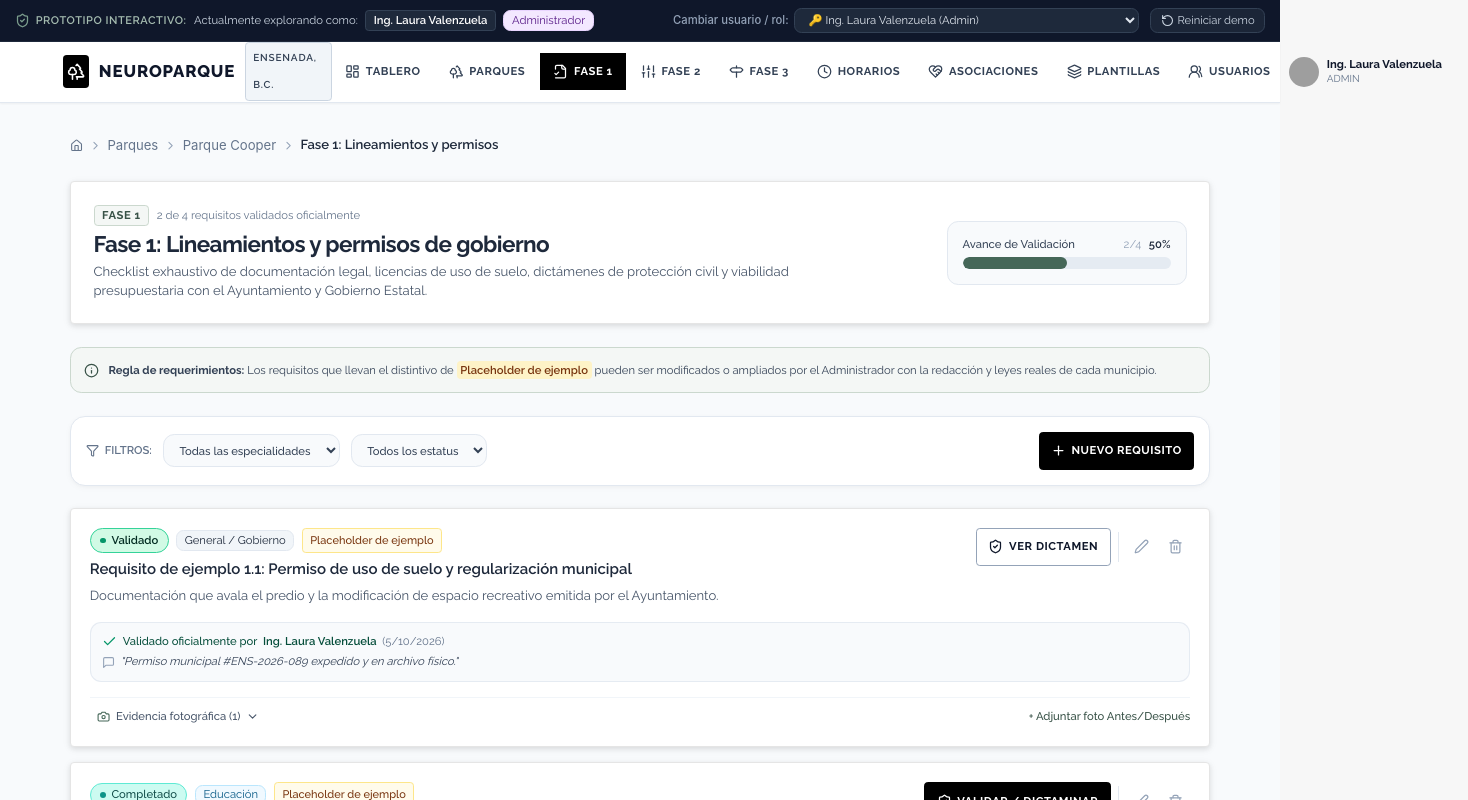
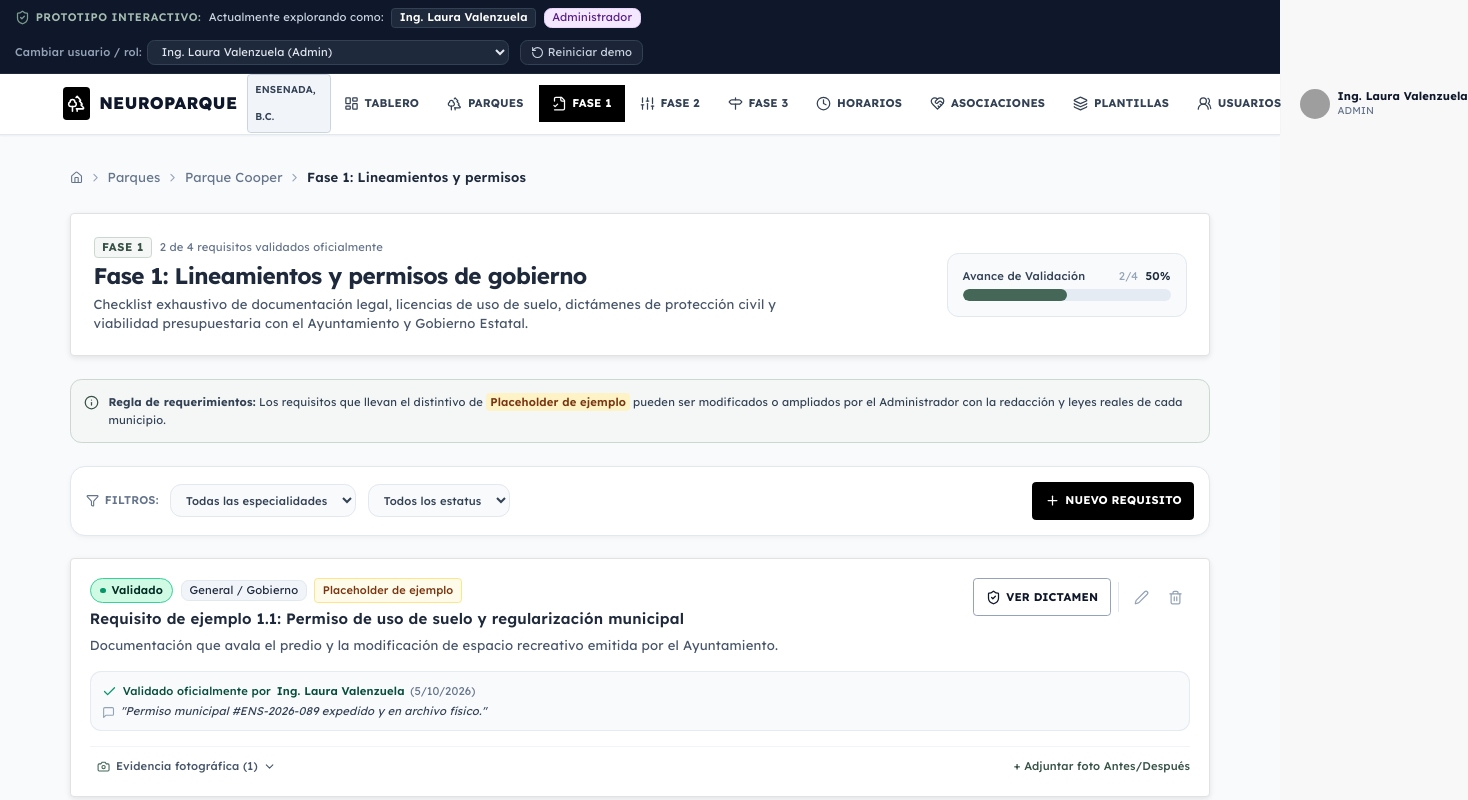
Before and after one commit to FRQ23/neuropark, a React (Vite) app: page /parks/park-ensenada-cooper/phase-1 in a window 1280 px wide. Shown: the top 800 px of the page, 1468 px wide, since content can reach past the window. Built offline with nearby package versions, Linux system fonts and the light colour scheme; grey boxes are pictures that could not be loaded.

Commit message:
style: remove all emojis from UI and adopt Lexend font designed for dyslexia and readability

```diff
--- a/index.html
+++ b/index.html
@@ -5,7 +5,9 @@
   <meta name="viewport" content="width=device-width, initial-scale=1">
   <title>NeuroParque | Gestión y Adecuación de Parques Inclusivos</title>
   <link rel="stylesheet" href="https://www.w3schools.com/w3css/4/w3.css">
-  <link rel="stylesheet" href="https://fonts.googleapis.com/css?family=Raleway:300,400,500,600,700,800">
+  <link rel="preconnect" href="https://fonts.googleapis.com">
+  <link rel="preconnect" href="https://fonts.gstatic.com" crossorigin>
+  <link href="https://fonts.googleapis.com/css2?family=Lexend:wght@300;400;500;600;700;800&display=swap" rel="stylesheet">
   <link rel="stylesheet" href="https://cdnjs.cloudflare.com/ajax/libs/font-awesome/4.7.0/css/font-awesome.min.css">
 </head>
 <body>
--- a/src/components/infrastructure/AddInfrastructureModal.tsx
+++ b/src/components/infrastructure/AddInfrastructureModal.tsx
@@ -58,9 +58,9 @@ export const AddInfrastructureModal: React.FC<AddInfrastructureModalProps> = ({
           value={type}
           onChange={(e) => setType(e.target.value as InfrastructureType)}
           options={[
-            { value: 'equipment', label: '🎡 Aparato / Equipamiento Especial' },
-            { value: 'infrastructure', label: '🏗️ Infraestructura / Adecuación Física' },
-            { value: 'color_spec', label: '🎨 Especificación Cromática (Color de bajo estímulo)' },
+            { value: 'equipment', label: 'Aparato / Equipamiento Especial' },
+            { value: 'infrastructure', label: 'Infraestructura / Adecuación Física' },
+            { value: 'color_spec', label: 'Especificación Cromática (Color de bajo estímulo)' },
           ]}
         />
 
--- a/src/components/infrastructure/ListView.tsx
+++ b/src/components/infrastructure/ListView.tsx
@@ -96,9 +96,9 @@ export const ListView: React.FC<ListViewProps> = ({
             className="w-full text-xs rounded-xl border border-slate-300 p-2 bg-slate-50 text-slate-700 focus:outline-none"
           >
             <option value="all">Todos los estados</option>
-            <option value="completed">✓ Cambio físico realizado</option>
-            <option value="pending">⏳ Pendiente de realización</option>
-            <option value="validated">🛡️ Validado oficialmente</option>
+            <option value="completed">Cambio físico realizado</option>
+            <option value="pending">Pendiente de realización</option>
+            <option value="validated">Validado oficialmente</option>
           </select>
         </div>
       </div>
--- a/src/components/layout/RoleSwitcherBanner.tsx
+++ b/src/components/layout/RoleSwitcherBanner.tsx
@@ -58,7 +58,7 @@ export const RoleSwitcherBanner: React.FC = () => {
                 .filter((u) => u.role === 'admin')
                 .map((u) => (
                   <option key={u.id} value={u.id}>
-                    🔑 {u.name} (Admin)
+                    {u.name} (Admin)
                   </option>
                 ))}
             </optgroup>
@@ -67,7 +67,7 @@ export const RoleSwitcherBanner: React.FC = () => {
                 .filter((u) => u.role === 'committee')
                 .map((u) => (
                   <option key={u.id} value={u.id}>
-                    🎓 {u.name}
+                    {u.name}
                   </option>
                 ))}
             </optgroup>
@@ -76,7 +76,7 @@ export const RoleSwitcherBanner: React.FC = () => {
                 .filter((u) => u.role === 'viewer')
                 .map((u) => (
                   <option key={u.id} value={u.id}>
-                    👁️ {u.name} (Solo lectura)
+                    {u.name} (Solo lectura)
                   </option>
                 ))}
             </optgroup>
--- a/src/components/phases/EvidenceUploadModal.tsx
+++ b/src/components/phases/EvidenceUploadModal.tsx
@@ -75,8 +75,8 @@ export const EvidenceUploadModal: React.FC<EvidenceUploadModalProps> = ({
           value={type}
           onChange={(e) => setType(e.target.value as 'before' | 'after')}
           options={[
-            { value: 'after', label: '📸 Estado Posterior / Adecuación Realizada ("Después")' },
-            { value: 'before', label: '🏚️ Estado Original / Previo a la Adecuación ("Antes")' },
+            { value: 'after', label: 'Estado Posterior / Adecuación Realizada ("Después")' },
+            { value: 'before', label: 'Estado Original / Previo a la Adecuación ("Antes")' },
           ]}
         />
 
--- a/src/components/phases/RequirementValidationModal.tsx
+++ b/src/components/phases/RequirementValidationModal.tsx
@@ -34,10 +34,10 @@ export const RequirementValidationModal: React.FC<RequirementValidationModalProp
   };
 
   const statusOptions = [
-    { value: 'pending', label: '⏳ Pendiente de inicio' },
-    { value: 'in_progress', label: '🛠️ En progreso / En trámite' },
-    { value: 'completed', label: '📋 Completado (Listo para dictamen del comité)' },
-    { value: 'validated', label: '✅ Validado oficialmente por el especialista' },
+    { value: 'pending', label: 'Pendiente de inicio' },
+    { value: 'in_progress', label: 'En progreso / En trámite' },
+    { value: 'completed', label: 'Completado (Listo para dictamen del comité)' },
+    { value: 'validated', label: 'Validado oficialmente por el especialista' },
   ];
 
   return (
--- a/src/index.css
+++ b/src/index.css
@@ -3,27 +3,29 @@
 @tailwind utilities;
 
 /* =========================================================
-   W3.CSS + RALEWAY DESIGN SYSTEM
+   LEXEND ACCESSIBILITY FONT (DISEÑADO PARA DISLEXIA Y LECTURA)
+   + ESTILO LIMPIO W3.CSS
    ========================================================= */
 
-body, h1, h2, h3, h4, h5, h6, p, span, button, input, select, textarea {
-  font-family: "Raleway", -apple-system, BlinkMacSystemFont, "Segoe UI", Roboto, sans-serif !important;
+body, h1, h2, h3, h4, h5, h6, p, span, button, input, select, textarea, div, a {
+  font-family: "Lexend", -apple-system, BlinkMacSystemFont, "Segoe UI", Roboto, Arial, sans-serif !important;
+  letter-spacing: 0.015em;
 }
 
 body, html {
   min-height: 100%;
-  line-height: 1.8;
-  background-color: #f7f7f7;
-  color: #111111;
+  line-height: 1.75;
+  background-color: #f8f8f8;
+  color: #1a1a1a;
   -webkit-font-smoothing: antialiased;
 }
 
-/* Crisp Clean Card styling matching W3.CSS */
+/* Crisp Clean Card styling */
 .card-calm, .w3-card-clean {
   background-color: #ffffff;
   border-radius: 4px;
-  box-shadow: 0 2px 5px 0 rgba(0,0,0,0.08), 0 2px 10px 0 rgba(0,0,0,0.06);
-  border: 1px solid #e5e5e5;
+  box-shadow: 0 2px 5px 0 rgba(0,0,0,0.06), 0 2px 10px 0 rgba(0,0,0,0.04);
+  border: 1px solid #e2e2e2;
 }
 
 /* W3 Buttons clean */
@@ -33,7 +35,6 @@ body, html {
   justify-content: center;
   padding: 10px 20px;
   font-weight: 600;
-  letter-spacing: 0.5px;
   border-radius: 2px;
   transition: all 0.2s ease;
   min-height: 44px;
--- a/src/pages/DashboardPage.tsx
+++ b/src/pages/DashboardPage.tsx
@@ -223,7 +223,7 @@ export const DashboardPage: React.FC = () => {
                 className="w3-button w3-black w3-padding-large w3-large w-full md:w-auto font-bold uppercase tracking-wider"
               >
                 {activePark?.status === 'open'
-                  ? '✓ Parque Inaugurado'
+                  ? 'Parque Inaugurado'
                   : 'Habilitar Apertura Oficial'}
               </button>
             ) : (
@@ -376,7 +376,7 @@ export const DashboardPage: React.FC = () => {
 
             {totalReqCount - validatedCount === 0 && (
               <div className="p-8 text-center text-slate-500 text-sm">
-                ✓ Todos los requisitos han sido validados exitosamente.
+                Todos los requisitos han sido validados exitosamente.
               </div>
             )}
           </div>
--- a/src/pages/Phase1PermitsPage.tsx
+++ b/src/pages/Phase1PermitsPage.tsx
@@ -201,10 +201,10 @@ export const Phase1PermitsPage: React.FC = () => {
             aria-label="Filtrar por estatus"
           >
             <option value="all">Todos los estatus</option>
-            <option value="pending">⏳ Pendiente</option>
-            <option value="in_progress">🛠️ En progreso</option>
-            <option value="completed">📋 Completado</option>
-            <option value="validated">✅ Validado</option>
+            <option value="pending">Pendiente</option>
+            <option value="in_progress">En progreso</option>
+            <option value="completed">Completado</option>
+            <option value="validated">Validado</option>
           </select>
         </div>
 
```
